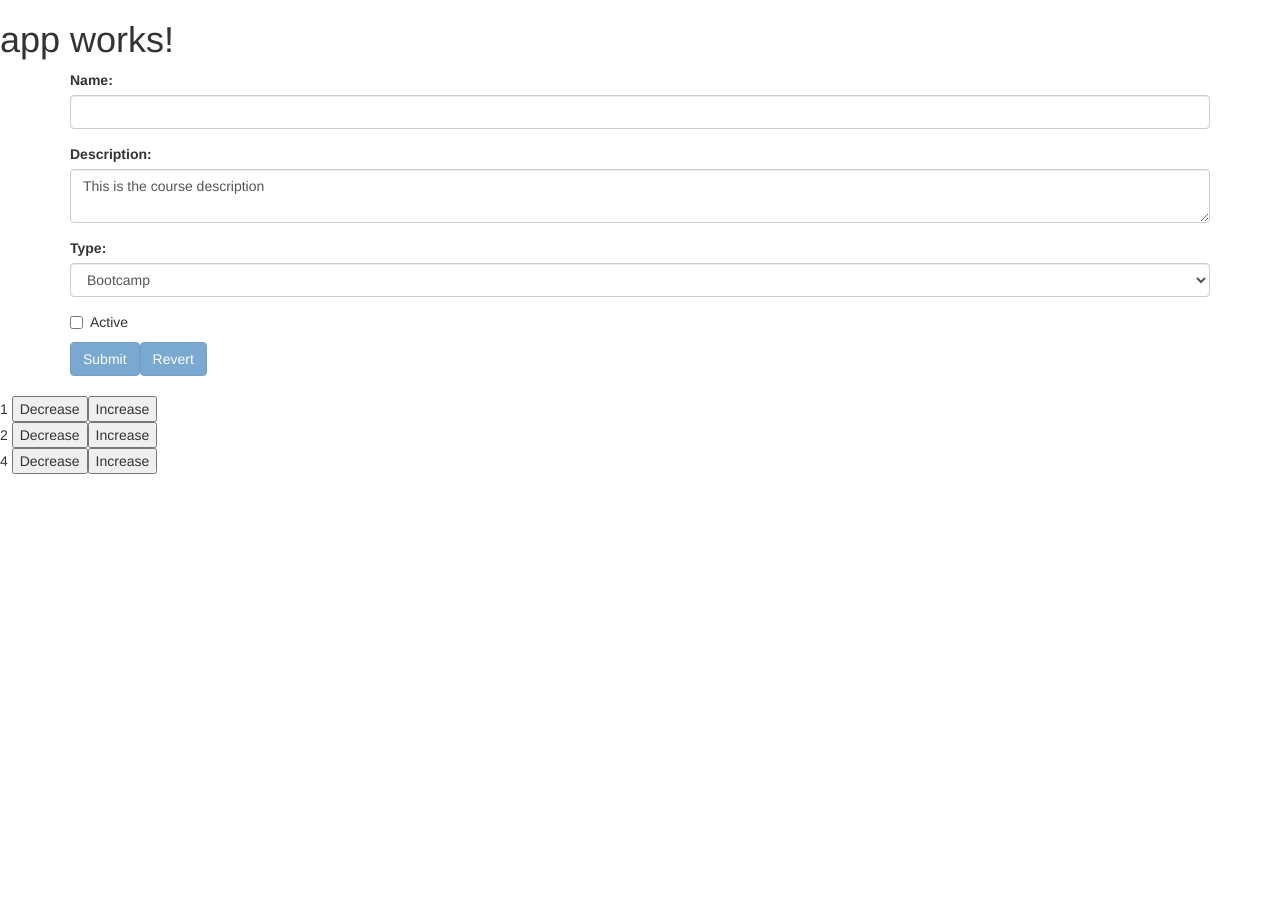
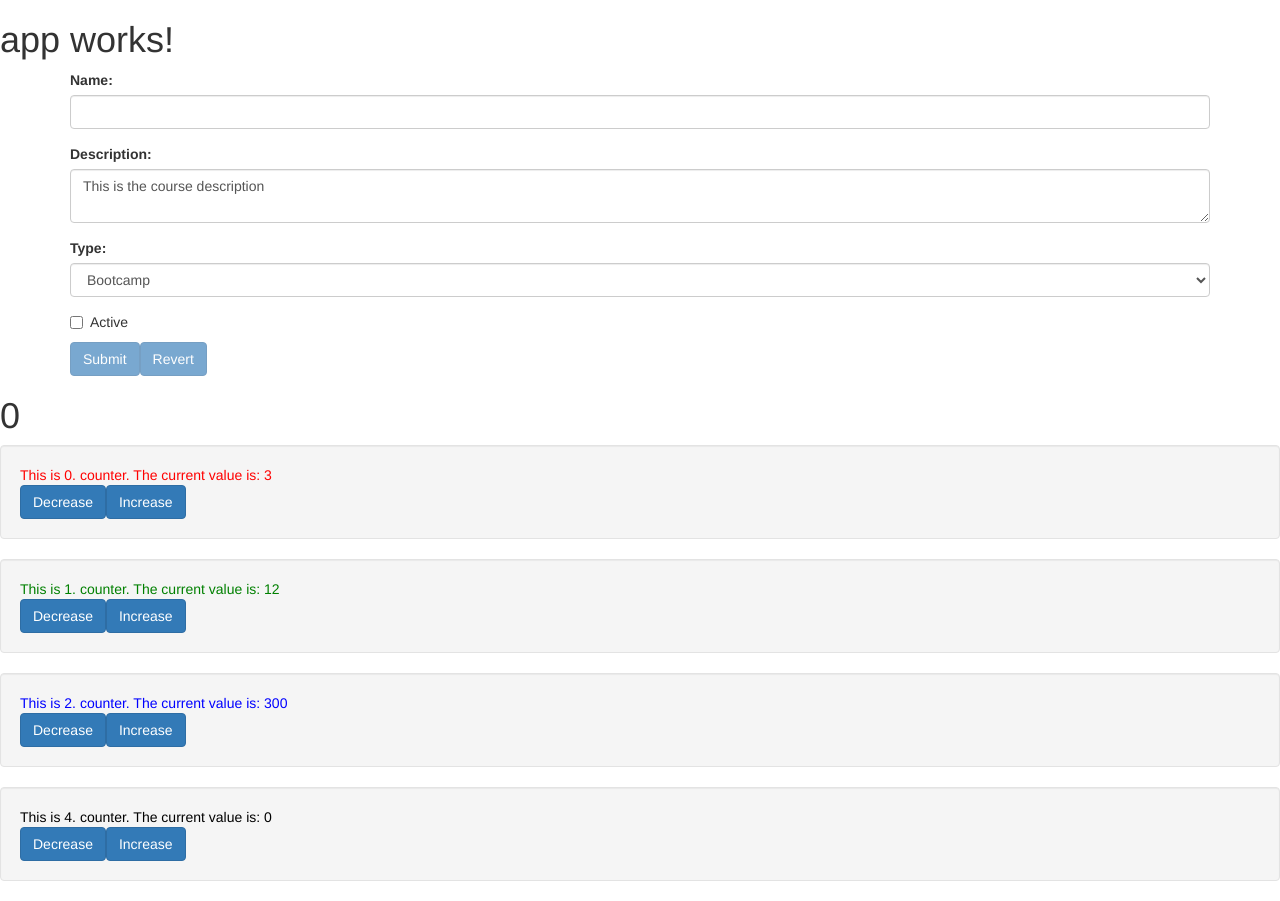
Before and after one commit to NAdamo/ge-angular-beginer, an Angular app: page / in a window 1280 px wide. Before the commit the page ends 800 px from the top, so only its background shows below. Built offline with nearby package versions, Linux system fonts and the light colour scheme.

Commit message:
Counter refactor for template details

```diff
--- a/src/app/counter-list/counter-list.component.html
+++ b/src/app/counter-list/counter-list.component.html
@@ -1,3 +1,22 @@
 <h1>{{currentCounter}}</h1>
 
-<app-counter *ngFor="let counter of counterArray" [counter]="counter" (counterClick)="onCounterChange($event)"></app-counter>
+<app-counter *ngFor="let counter of counterArray; index as i"
+             [counter]="counter.value"
+             [color]="counter.color"
+             [counterIndex]="i"
+             (counterClick)="onCounterChange($event)"></app-counter>
+
+<app-counter [counter]="currentCounter" [counterIndex]="4"></app-counter>
+<!--
+<app-counter template="ngFor let counter of counterArray; index as i"
+             [counter]="counter.value"
+             [color]="counter.color"
+             [counterIndex]="i"></app-counter>
+
+<ng-template ngFor let-counter [ngForOf]="counterArray" let-i="index">
+  <app-counter
+    [counter]="counter.value"
+    [color]="counter.color"
+    [counterIndex]="i"></app-counter>
+</ng-template>
+-->
--- a/src/app/counter-list/counter-list.component.ts
+++ b/src/app/counter-list/counter-list.component.ts
@@ -1,4 +1,10 @@
 import {Component, OnInit} from '@angular/core';
+
+
+interface Counter {
+  value: number,
+  color: string
+}
 
 @Component({
   selector: 'app-counter-list',
@@ -6,14 +12,18 @@ import {Component, OnInit} from '@angular/core';
   styleUrls: ['./counter-list.component.css']
 })
 export class CounterListComponent implements OnInit {
-  counterArray: number[];
-  currentCounter: number;
+  counterArray: Counter[];
+  currentCounter: number = 0;
 
   constructor() {
   }
 
   ngOnInit() {
-    this.counterArray = [1, 2, 4];
+    this.counterArray = [
+      { value: 1, color: 'red'},
+      { value: 4, color: 'green'},
+      { value: 100, color: 'blue'},
+    ];
   }
 
   onCounterChange(n: number) {
--- a/src/app/counter/counter.component.html
+++ b/src/app/counter/counter.component.html
@@ -1,5 +1,5 @@
-<div>
-  {{counter}}
-  <button (click)="decrease()">Decrease</button>
-  <button (click)="increase()">Increase</button>
+<div class="well">
+  <div [style.color]="color">This is {{counterIndex}}. counter. The current value is: {{counter}}</div>
+  <button class="btn btn-primary" (click)="decrease()">Decrease</button>
+  <button class="btn btn-primary" (click)="increase()">Increase</button>
 </div>
--- a/src/app/counter/counter.component.ts
+++ b/src/app/counter/counter.component.ts
@@ -1,23 +1,36 @@
-import {Component, OnInit, Input, EventEmitter, Output} from '@angular/core';
+import {Component, OnInit, Input, EventEmitter, Output, OnChanges} from '@angular/core';
 
 @Component({
   selector: 'app-counter',
   templateUrl: './counter.component.html',
   styleUrls: ['./counter.component.css']
 })
-export class CounterComponent implements OnInit {
+export class CounterComponent implements OnInit, OnChanges {
   @Input()
   counter: number;
+
+  @Input()
+  color: string;
+
+  @Input()
+  counterIndex: number;
 
   @Output()
   counterClick = new EventEmitter<number>()
 
   constructor() {
     this.counter = 0;
+    this.color = 'black';
+    this.counterIndex = -1;
   }
 
   ngOnInit() {
     //this.counter = 10;
+  }
+
+  ngOnChanges() {
+    console.log('OnChanges', this.counterIndex);
+    this.counter *= 3;
   }
 
   decrease() {
```
